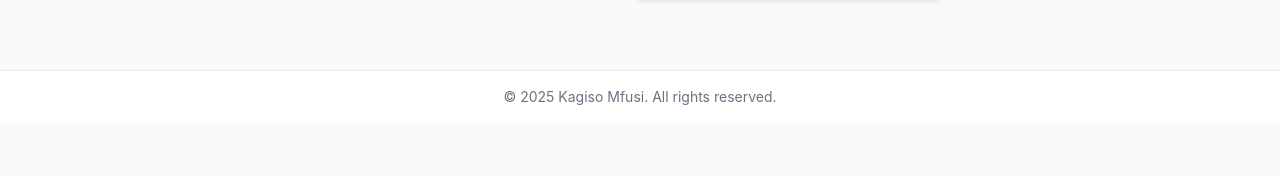
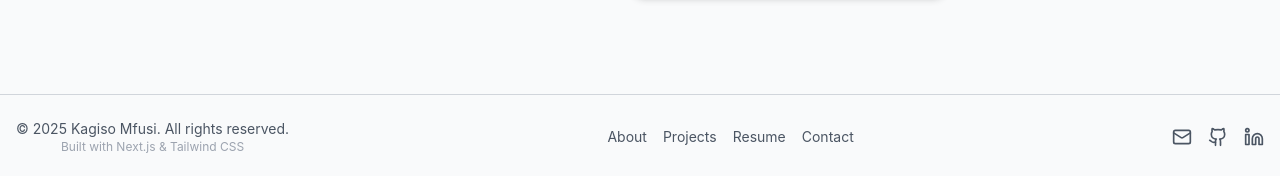
Before and after one commit to MrSpecks/MrSpecks-, a Next.js app in the folder portfolio/: page / in a window 1280 px wide. Shown: the part 1143-1319 px from the top of the page. Before the commit the page ends 1266 px from the top, so only its background shows below. Built offline with nearby package versions, Linux system fonts and the light colour scheme.

Commit message:
redesigned footer with brand, quick links, social icons, and dark mode styling

```diff
--- a/portfolio/components/layout/Footer.tsx
+++ b/portfolio/components/layout/Footer.tsx
@@ -1,9 +1,43 @@
+// Contact page for Kagiso Mfusi's portfolio
+// components/Layout/Footer.tsx
+
 import React from "react";
+import Link from "next/link";
+import { Github, Linkedin, Mail } from "lucide-react";
 
 export default function Footer() {
   return (
-    <footer className="bg-white dark:bg-gray-900 text-center py-4 text-sm text-gray-500 dark:text-gray-400 mt-10 border-t">
-      <p>&copy; {new Date().getFullYear()} Kagiso Mfusi. All rights reserved.</p>
+    <footer className="mt-16 border-t border-gray-300 dark:border-gray-700 py-6 text-sm text-center text-gray-600 dark:text-gray-400">
+      <div className="container mx-auto px-4 flex flex-col sm:flex-row justify-between items-center">
+        {/* Left: Brand + Copyright */}
+        <div className="mb-4 sm:mb-0">
+          <p className="text-sm">
+            © {new Date().getFullYear()} Kagiso Mfusi. All rights reserved.
+          </p>
+          <p className="text-xs text-gray-400">Built with Next.js & Tailwind CSS</p>
+        </div>
+
+        {/* Center: Quick Links */}
+        <div className="flex space-x-4 mb-4 sm:mb-0">
+          <Link href="/about" className="hover:underline">About</Link>
+          <Link href="/projects" className="hover:underline">Projects</Link>
+          <Link href="/resume" className="hover:underline">Resume</Link>
+          <Link href="/contact" className="hover:underline">Contact</Link>
+        </div>
+
+        {/* Right: Social Icons */}
+        <div className="flex space-x-4">
+          <a href="mailto:kagisomfusi@gmail.com" target="_blank" rel="noopener noreferrer" aria-label="Email">
+            <Mail className="h-5 w-5 hover:text-blue-600" />
+          </a>
+          <a href="https://github.com/MrSpecks" target="_blank" rel="noopener noreferrer" aria-label="GitHub">
+            <Github className="h-5 w-5 hover:text-blue-600" />
+          </a>
+          <a href="https://www.linkedin.com/in/kagiso-m-95b329224?utm_source=share&utm_campaign=share_via&utm_content=profile&utm_medium=android_app" target="_blank" rel="noopener noreferrer" aria-label="LinkedIn">
+            <Linkedin className="h-5 w-5 hover:text-blue-600" />
+          </a>
+        </div>
+      </div>
     </footer>
-  )
+  );
 }
```
